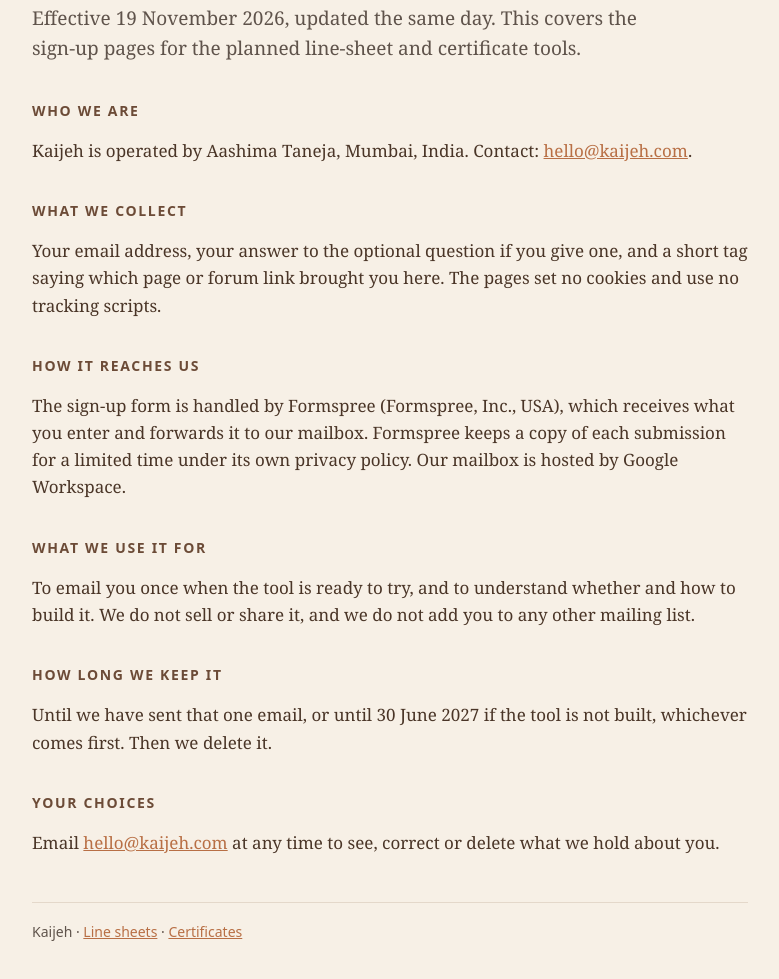
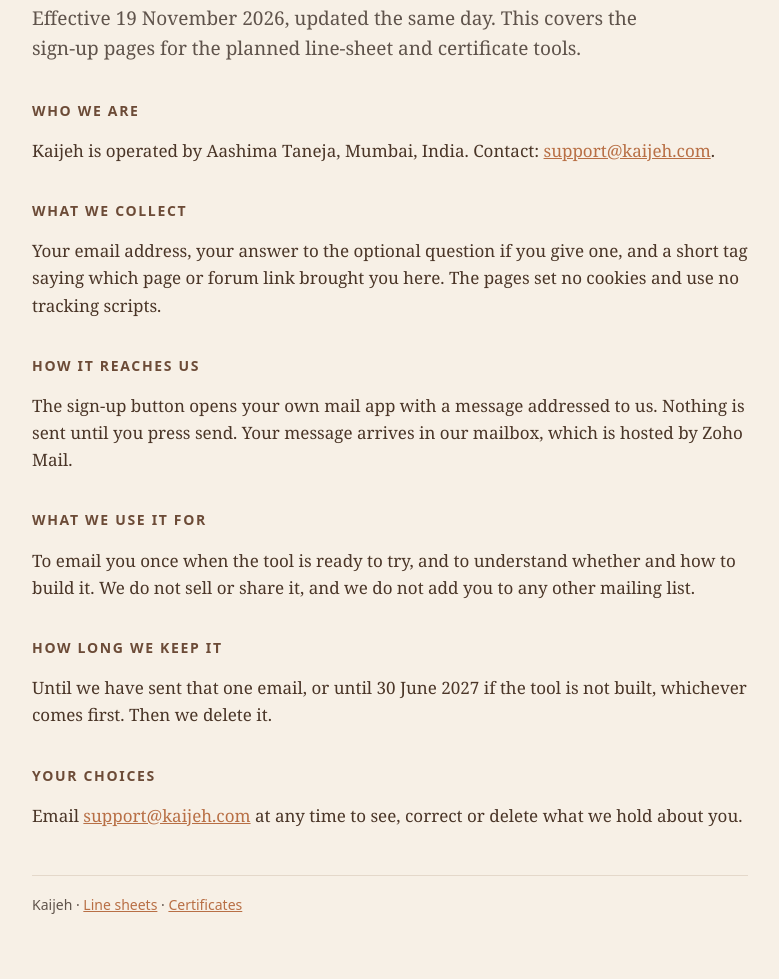
Before and after one commit to kaijeh-dev/kaijeh-dev.github.io, a plain HTML site: page tools-privacy.html in a window 1280 px wide. Shown: the part 153-1132 px from the top of the page, without its empty margins (250-1029 px from the left). Drawn offline with Linux system fonts and the light colour scheme.

Commit message:
Point sign-ups and contact at support@kaijeh.com
The Formspree forms were deleted and hello@kaijeh.com does not receive
mail (kaijeh.com MX is Zoho), so fall back to the mail-app button and
use the working support address.

Co-Authored-By: Claude Fable 5.2 <noreply@anthropic.com>
Claude-Session: https://claude.ai/code/session_01G7gfUeYjToFfnyciK1d4VM

```diff
--- a/assets/signup.js
+++ b/assets/signup.js
@@ -1,7 +1,7 @@
 // Sign-up form. Submissions go to Formspree, which forwards them to Kaijeh's mailbox.
 // If an endpoint is left empty, the button falls back to the visitor's own mail app.
-var FORM_ENDPOINTS = { 'line-sheets': 'https://formspree.io/f/mrpqkvay', 'certificates': 'https://formspree.io/f/xbgoyeap' };
-var MAIL_TO = { 'line-sheets': 'hello+linesheets@kaijeh.com', 'certificates': 'hello+certificates@kaijeh.com' };
+var FORM_ENDPOINTS = { 'line-sheets': '', 'certificates': '' };
+var MAIL_TO = { 'line-sheets': 'support@kaijeh.com', 'certificates': 'support@kaijeh.com' };
 (function () {
   var form = document.getElementById('signup');
   if (!form) return;
--- a/tools-privacy.html
+++ b/tools-privacy.html
@@ -12,17 +12,17 @@
 <h1 style="margin-top:34px">Privacy for tool sign-ups</h1>
 <p class="lead">Effective 19 November 2026, updated the same day. This covers the sign-up pages for the planned line-sheet and certificate tools.</p>
 <h2>Who we are</h2>
-<p>Kaijeh is operated by Aashima Taneja, Mumbai, India. Contact: <a href="mailto:hello@kaijeh.com">hello@kaijeh.com</a>.</p>
+<p>Kaijeh is operated by Aashima Taneja, Mumbai, India. Contact: <a href="mailto:support@kaijeh.com">support@kaijeh.com</a>.</p>
 <h2>What we collect</h2>
 <p>Your email address, your answer to the optional question if you give one, and a short tag saying which page or forum link brought you here. The pages set no cookies and use no tracking scripts.</p>
 <h2>How it reaches us</h2>
-<p>The sign-up form is handled by Formspree (Formspree, Inc., USA), which receives what you enter and forwards it to our mailbox. Formspree keeps a copy of each submission for a limited time under its own privacy policy. Our mailbox is hosted by Google Workspace.</p>
+<p>The sign-up button opens your own mail app with a message addressed to us. Nothing is sent until you press send. Your message arrives in our mailbox, which is hosted by Zoho Mail.</p>
 <h2>What we use it for</h2>
 <p>To email you once when the tool is ready to try, and to understand whether and how to build it. We do not sell or share it, and we do not add you to any other mailing list.</p>
 <h2>How long we keep it</h2>
 <p>Until we have sent that one email, or until 30 June 2027 if the tool is not built, whichever comes first. Then we delete it.</p>
 <h2>Your choices</h2>
-<p>Email <a href="mailto:hello@kaijeh.com">hello@kaijeh.com</a> at any time to see, correct or delete what we hold about you.</p>
+<p>Email <a href="mailto:support@kaijeh.com">support@kaijeh.com</a> at any time to see, correct or delete what we hold about you.</p>
 <footer>Kaijeh · <a href="line-sheets/">Line sheets</a> · <a href="certificates/">Certificates</a></footer>
 </div>
 </body>
```
